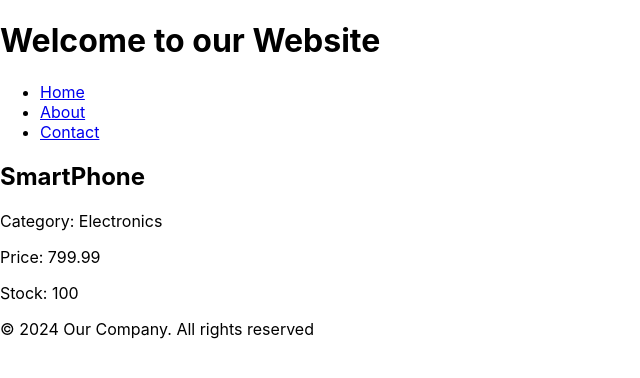
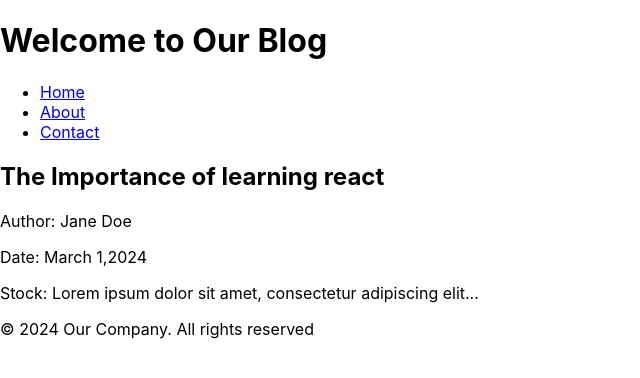
Before and after one commit to sourav7274/NeogP, a React (Create React App) app in the folder CW/test1/: page / in a window 1280 px wide. Shown: the top 378 px of the page, without its empty margins (0-640 px from the left). Built offline with nearby package versions, Linux system fonts and the light colour scheme.

Commit message:
IR1.4_HW2

```diff
--- a/CW/test1/src/App.js
+++ b/CW/test1/src/App.js
@@ -1,20 +1,20 @@
 
 import './App.css';
 
-const smartphone = {
+const bookD = {
   id:1,
-  catergory:"Electronics",
-  Price: 799.99,
-  Stock: 100
+  author:"Jane Doe",
+  date:"March 1,2024",
+  des:"Lorem ipsum dolor sit amet, consectetur adipiscing elit..."
 }
 
-const PhoneDetails = ({phone}) =>{
+const BookDetails = ({book}) =>{
   return(
     <div>
-      <h2>SmartPhone</h2>
-      <p>Category: {phone.catergory}</p>
-      <p>Price: {phone.Price}</p>
-      <p>Stock: {phone.Stock} </p>
+      <h2>The Importance of learning react</h2>
+      <p>Author: {book.author}</p>
+      <p>Date: {book.date}</p>
+      <p>Stock: {book.des} </p>
     </div>
   )
 }
@@ -30,7 +30,7 @@ const Footer = () =>{
 const Header = () =>{
   return(
     <header>
-       <h1>Welcome to our Website</h1>
+       <h1>Welcome to Our Blog</h1>
        <nav>
         <ul>
           <li>
@@ -53,7 +53,7 @@ function App() {
   return (
     <di>
     <Header/>
-      <PhoneDetails phone={smartphone} />
+      <BookDetails book={bookD} />
       <Footer/>
     </di>
   );
```
